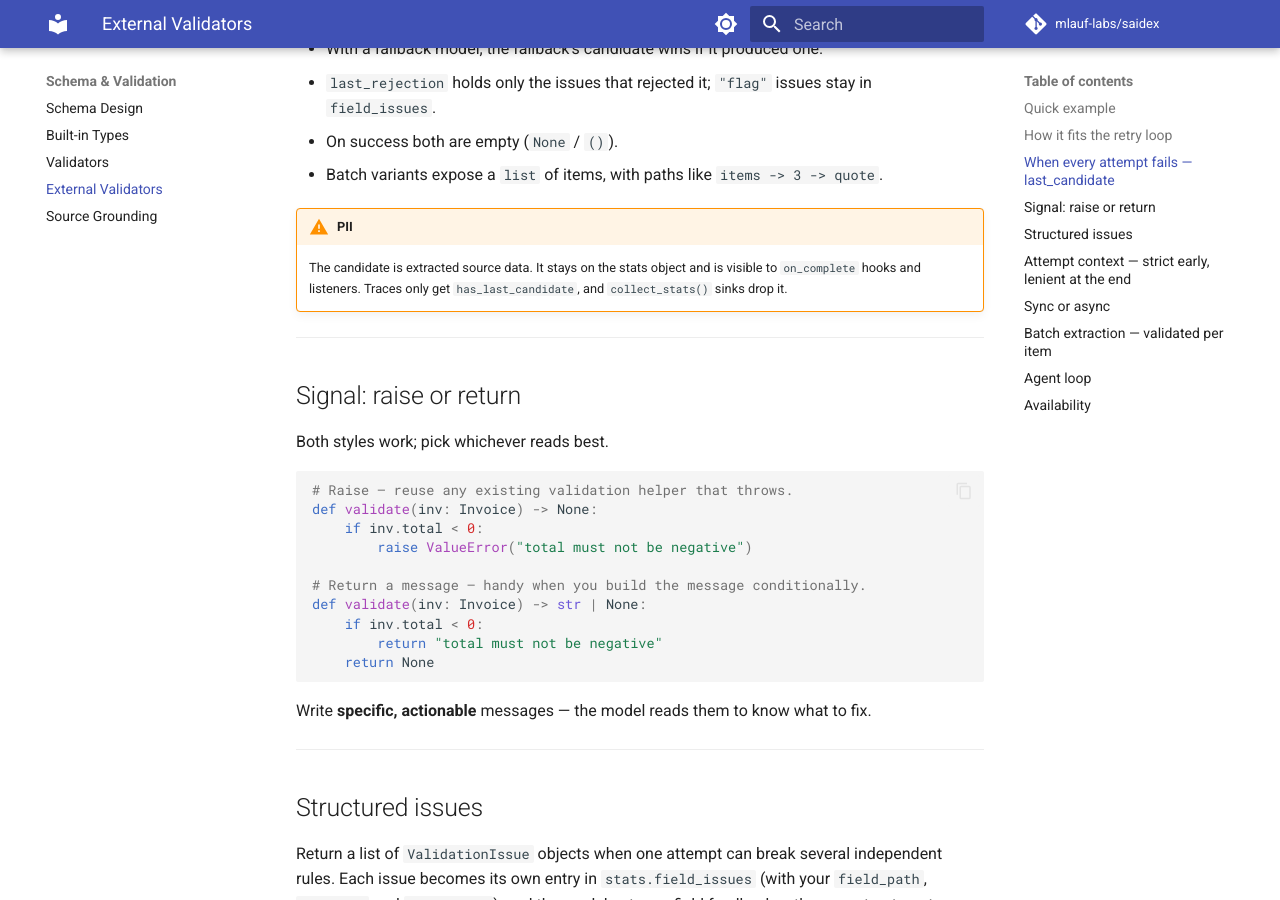
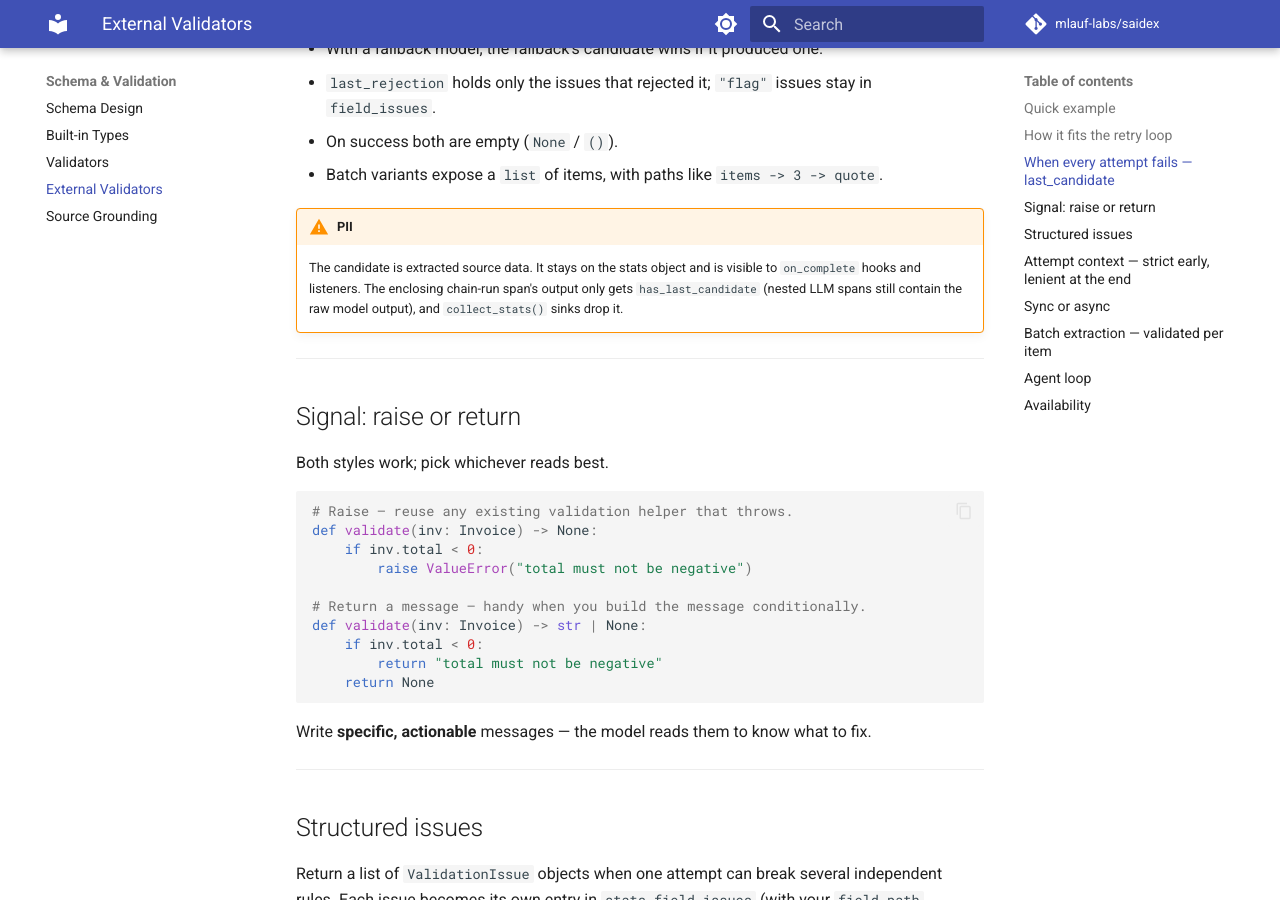
Before and after one commit to mlauf-labs/SAIDEX, an MkDocs documentation site: the page built from docs/external-validators.md, in a window 1280 px wide and 900 px high, scrolled down 2287 px. Built offline with MkDocs 1.6.1 and Material for MkDocs 9.7.7, drawn with Linux system fonts in a browser that asks for light colours; a script that is not in the unit is left out; comment, search, counter and statistics services are not loaded; the version menu is left out.

Commit message:
docs(last-candidate): flag last_candidate PII in observability and fix review nits

```diff
--- a/docs/external-validators.md
+++ b/docs/external-validators.md
@@ -111,8 +111,9 @@ if result is None and stats.last_candidate is not None:
 
 !!! warning "PII"
     The candidate is extracted source data. It stays on the stats object and is
-    visible to `on_complete` hooks and listeners. Traces only get
-    `has_last_candidate`, and `collect_stats()` sinks drop it.
+    visible to `on_complete` hooks and listeners. The enclosing chain-run
+    span's output only gets `has_last_candidate` (nested LLM spans still contain
+    the raw model output), and `collect_stats()` sinks drop it.
 
 ---
 
```
Also changed, not shown: docs/agent-loop.md (+2 -1 lines), docs/batch-extraction.md (+2 -1 lines), docs/failure-reasons.md (+1 -0 lines), docs/langfuse-tracing.md (+1 -1 lines), docs/observability.md (+10 -3 lines).
